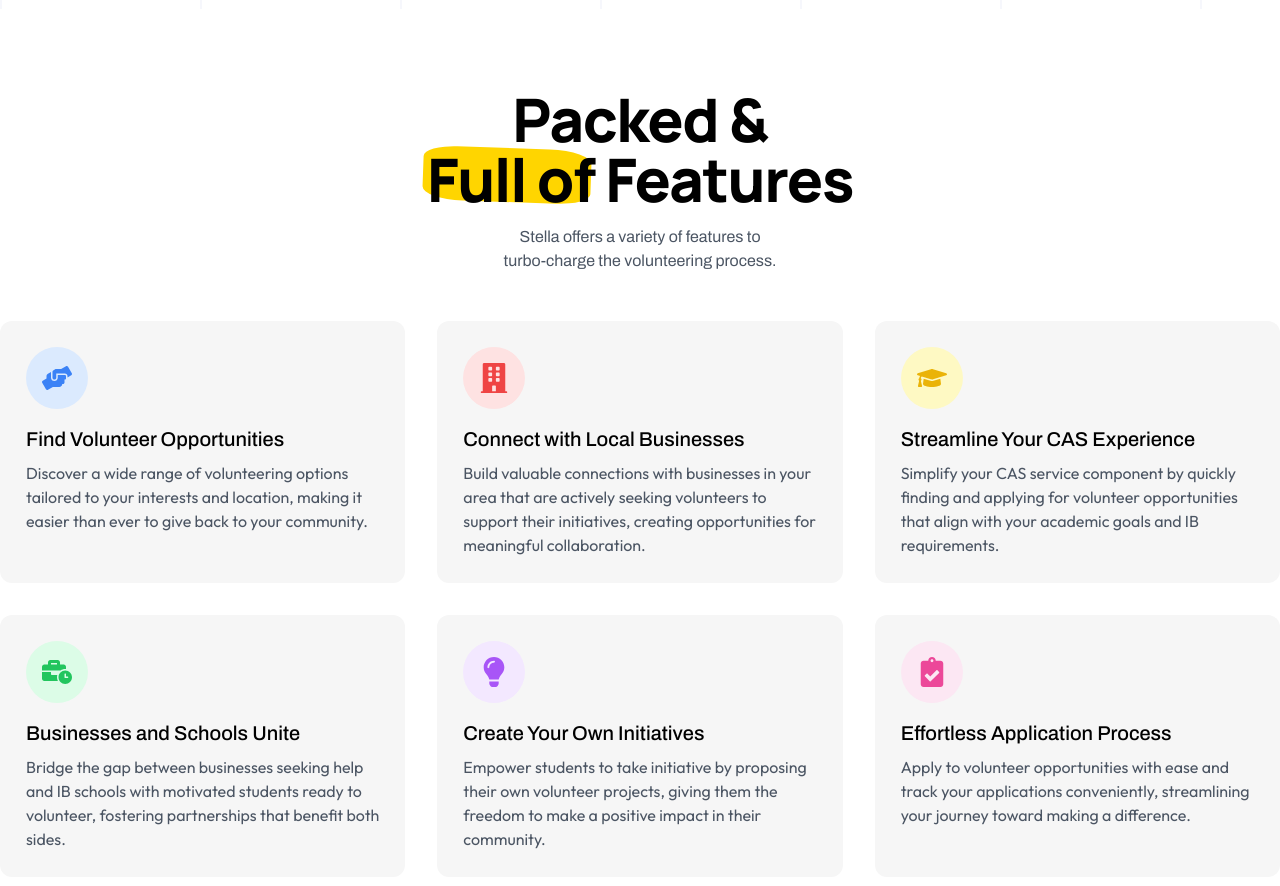
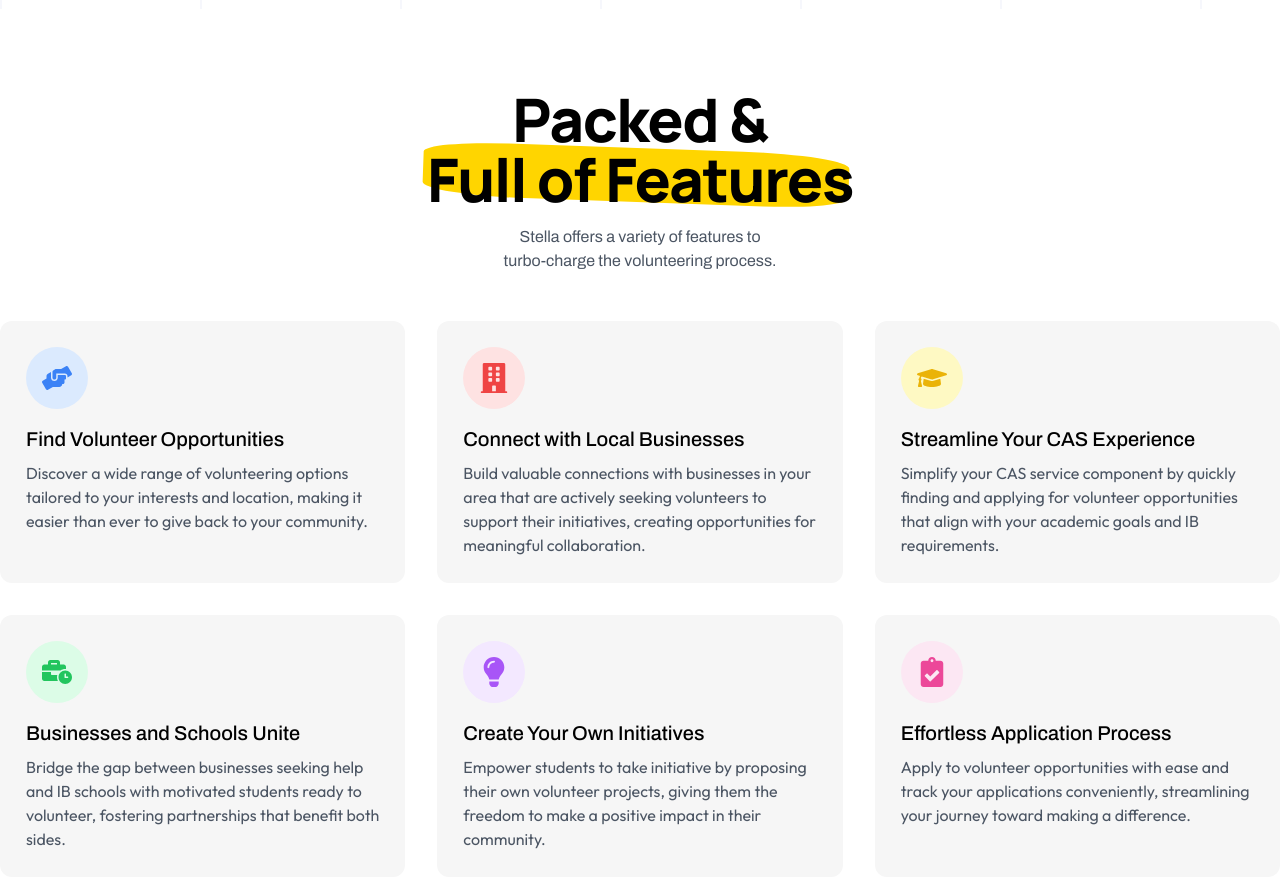
Before and after one commit to PkTheCoda/casapp, a Next.js app: page / in a window 1280 px wide. Shown: the part 1260-2146 px from the top of the page. Built offline with nearby package versions, Linux system fonts and the light colour scheme.

Commit message:
added first cas card

```diff
--- a/src/app/Components/InitialFeatures.jsx
+++ b/src/app/Components/InitialFeatures.jsx
@@ -95,7 +95,7 @@
 
             <p class="tracking-tight text-6xl font-manrope font-extrabold">
                 Packed &
-                <h1><span class="highlight-container"><span class="highlight">Full of</span></span> Features</h1>
+                <h1><span class="highlight-container"><span class="highlight">Full of Features</span></span></h1>
             </p>
             <p className="text-md text-gray-600 mb-12 font-archivo pt-4 ">
               Stella offers a variety of features to <br /> turbo-charge the volunteering process.
```
